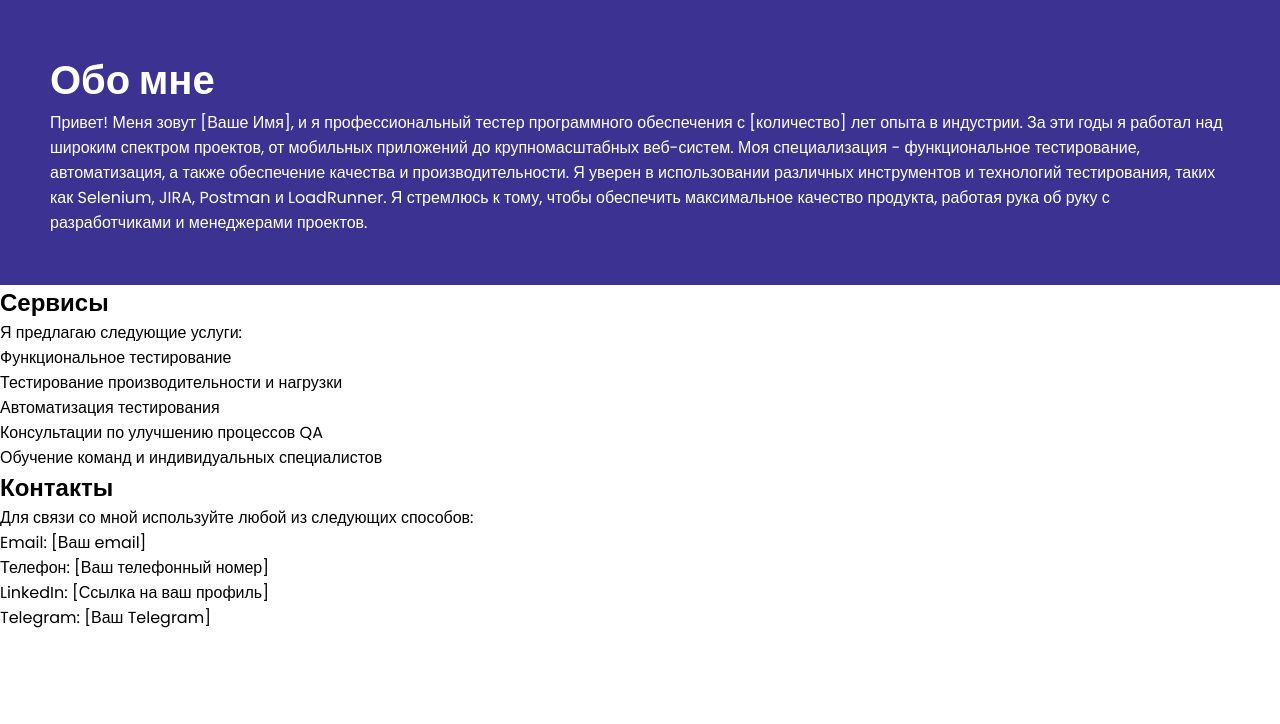
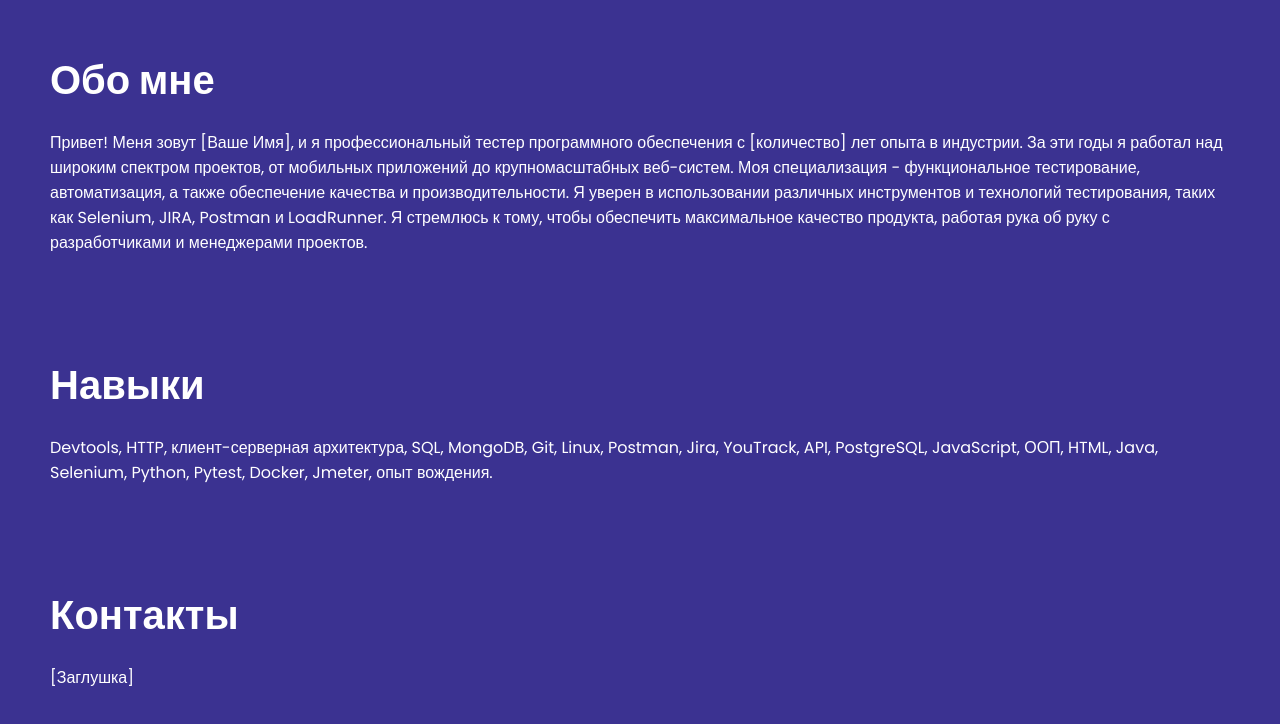
Before and after one commit to Dreusus/parallax, a plain HTML site: page index.html in a window 1280 px wide. Shown: the part 800-1524 px from the top of the page. Before the commit the page ends 1430 px from the top, so only its background shows below. Drawn offline with Linux system fonts and the light colour scheme.

Commit message:
наполняю визитку(2)

```diff
--- a/index.html
+++ b/index.html
@@ -33,27 +33,15 @@
     <p>Привет! Меня зовут [Ваше Имя], и я профессиональный тестер программного обеспечения с [количество] лет опыта в индустрии. За эти годы я работал над широким спектром проектов, от мобильных приложений до крупномасштабных веб-систем. Моя специализация - функциональное тестирование, автоматизация, а также обеспечение качества и производительности. Я уверен в использовании различных инструментов и технологий тестирования, таких как Selenium, JIRA, Postman и LoadRunner. Я стремлюсь к тому, чтобы обеспечить максимальное качество продукта, работая рука об руку с разработчиками и менеджерами проектов.</p>
 </section>
 
-<section class="services">
-    <h1>Сервисы</h1>
-    <p>Я предлагаю следующие услуги:</p>
-    <ul>
-        <li>Функциональное тестирование</li>
-        <li>Тестирование производительности и нагрузки</li>
-        <li>Автоматизация тестирования</li>
-        <li>Консультации по улучшению процессов QA</li>
-        <li>Обучение команд и индивидуальных специалистов</li>
-    </ul>
+
+<section class="skills">
+    <h2>Навыки</h2>
+    <p>Devtools, HTTP, клиент-серверная архитектура, SQL, MongoDB, Git, Linux, Postman, Jira, YouTrack, API, PostgreSQL, JavaScript, ООП, HTML, Java, Selenium, Python, Pytest, Docker, Jmeter, опыт вождения.</p>
 </section>
 
-<section class="contacts">
-    <h1>Контакты</h1>
-    <p>Для связи со мной используйте любой из следующих способов:</p>
-    <ul>
-        <li>Email: [Ваш email]</li>
-        <li>Телефон: [Ваш телефонный номер]</li>
-        <li>LinkedIn: [Ссылка на ваш профиль]</li>
-        <li>Telegram: [Ваш Telegram]</li>
-    </ul>
+<section class="contact">
+    <h2>Контакты</h2>
+    <p>[Заглушка]</p>
 </section>
 
 <script src="script.js"></script>
--- a/style.css
+++ b/style.css
@@ -44,9 +44,10 @@ header nav:hover > a:not(:hover) {
     background: none;
 }
 
+
 .home {
     display: flex;
-    height: 100dvh;
+    height: 100vh; /* Исправлено с 100dvh на 100vh */
     background: linear-gradient(to top, #D2E2FB 30%, #86A8DB);
     position: relative;
     overflow: hidden;
@@ -69,13 +70,27 @@ header nav:hover > a:not(:hover) {
     text-shadow: 0px 0px 4px rgba(0, 0, 0, 0.25);
 }
 
-.about {
+.about h1, .services h1, .experience h2, .skills h2, .contact h2 {
+    font-size: 40px;
+    color: white;
+    margin-bottom: 20px; /* Добавлен отступ снизу для заголовков */
+}
+
+.about, .services, .experience, .skills, .contact {
     padding: 50px;
-    background: #3B3291;
+    background: #3B3291; /* Унифицирован фон для всех секций */
     color: white;
     position: relative;
     z-index: 100;
 }
-.about h1 {
-    font-size: 40px;
+
+.services ul, .skills ul, .contact ul {
+    list-style: none; /* Убраны маркеры списка */
+    padding: 0;
 }
+
+.services li::before, .skills li::before, .contact li::before {
+    content: '✓';
+    margin-right: 8px;
+    color: #76B947; /* Добавлен стиль для элементов списка */
+}
```
